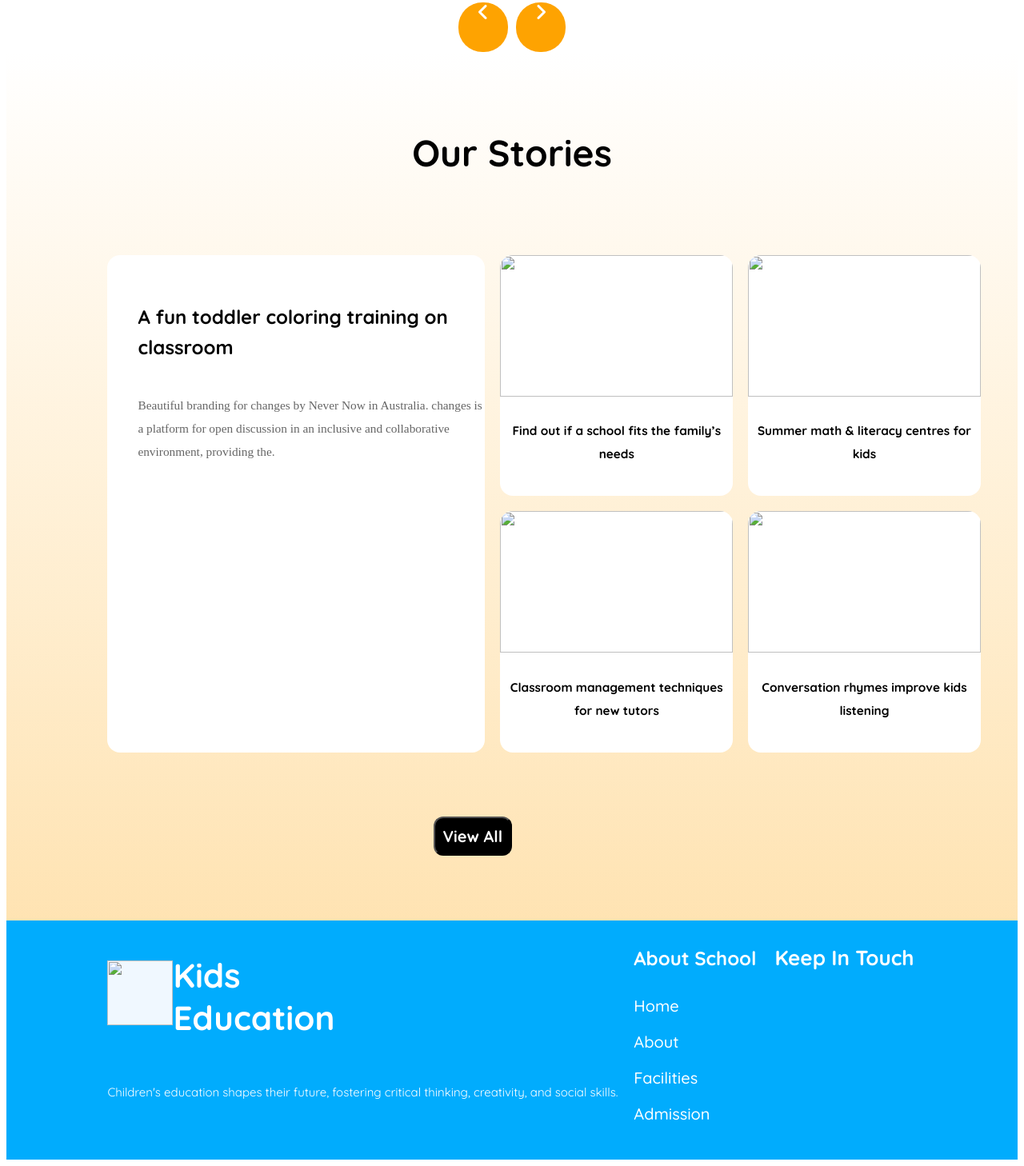
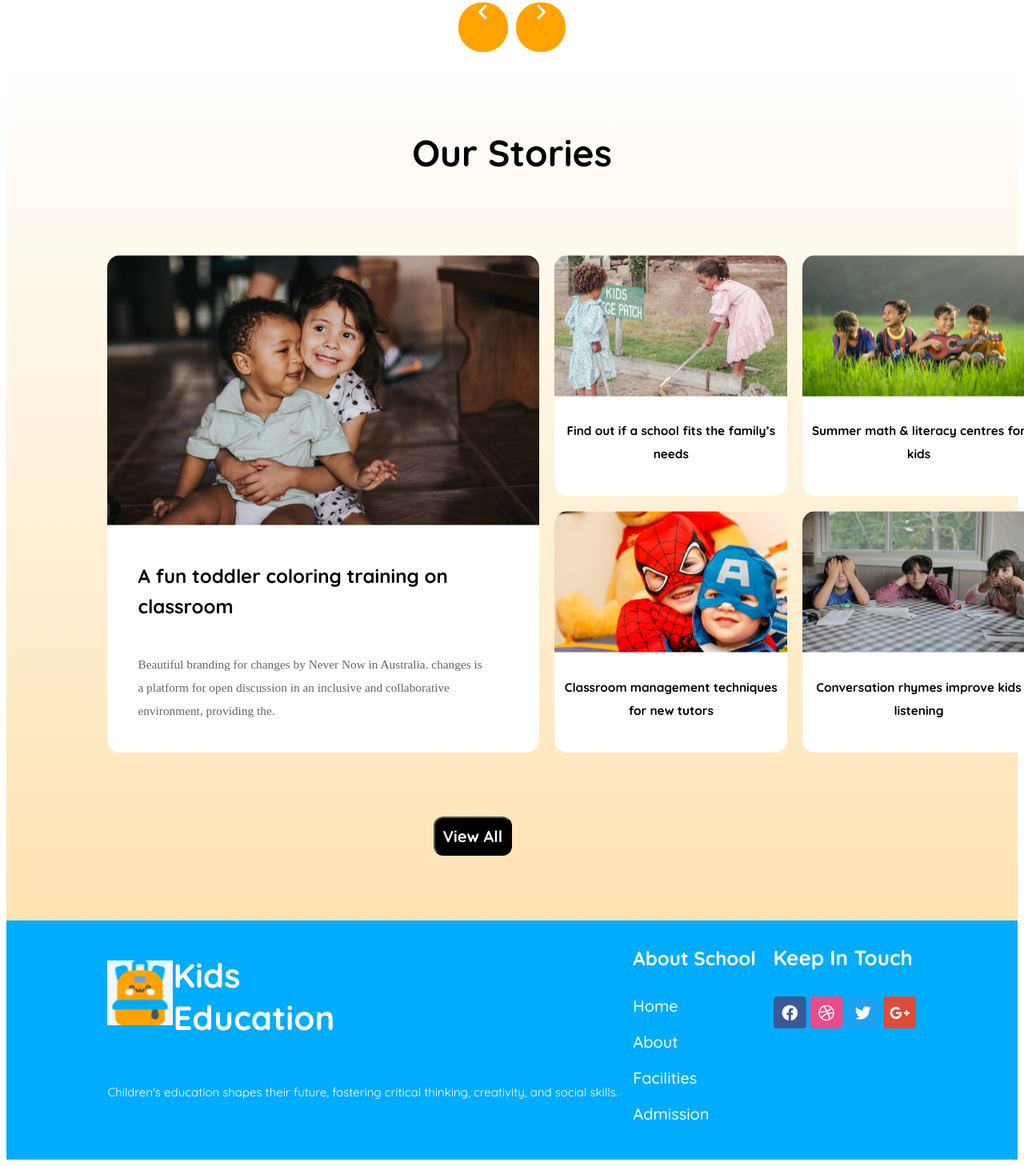
Before and after one commit to abdulmumin-21/assignment-02, a plain HTML site: page index.html in a window 1280 px wide. Shown: the part 1382-2840 px from the top of the page at 80% size. Drawn offline with Linux system fonts and the light colour scheme; the site is published under a folder, as on GitHub Pages, so addresses that start at the root find nothing.

Commit message:
fourth commit

```diff
--- a/index.html
+++ b/index.html
@@ -4,7 +4,7 @@
     <meta charset="UTF-8">
     <meta name="viewport" content="width=device-width, initial-scale=1.0">
     <title>assignment-02</title>
-    <link rel="stylesheet" href="./style.css">
+    <link rel="stylesheet" href="style.css">
     <link href="https://cdnjs.cloudflare.com/ajax/libs/font-awesome/6.0.0/css/all.min.css" rel="stylesheet">
 
 </head>
@@ -73,7 +73,7 @@
                         <button class="card-btn-b">Read More</button>
                     </div>
                     <div class="card-c">
-                        <img class="card-img" src="/images/middle.png" alt="">
+                        <img class="card-img" src="./images/middle.png" alt="">
                         <h2 class="card-titel">Middle (10-16) Years</h2>
                         <p class="card-text">Lorem ipsum dolor sit amet consectetur, adipisicing elit. Similique, sunt.</p>
                         <button class="card-btn-c">Read More</button>
@@ -109,7 +109,7 @@
 
                 <div class="container">
                     <div class="story-a">
-                        <img class="image-a1" src="/images/story-1.png" alt="">
+                        <img class="image-a1" src="./images/story-1.png" alt="">
                         <div class="story-1-div">
                             <h5 class="story-h">A fun toddler coloring training on
                                 classroom</h5>
@@ -121,22 +121,22 @@
 
                     <div class="story-b">
                         <div class="st-div">
-                            <img class="img-b" src="/images/story-2.png" alt="">
+                            <img class="img-b" src="./images/story-2.png" alt="">
                             <h5 class="story-h5">Find out if a school fits the
                                 family’s needs</h5>
                         </div>
                         <div class="st-div">
-                            <img class="img-b" src="/images/story-3.png" alt="">
+                            <img class="img-b" src="./images/story-3.png" alt="">
                             <h5 class="story-h5">Summer math & literacy
                                 centres for kids</h5>
                         </div>
                         <div class="st-div">
-                            <img class="img-b" src="/images/story-4.png" alt="">
+                            <img class="img-b" src="./images/story-4.png" alt="">
                             <h5 class="story-h5">Classroom management
                                 techniques for new tutors</h5>
                         </div>
                         <div class="st-div">
-                            <img class="img-b" src="/images/story-5.png" alt="">
+                            <img class="img-b" src="./images/story-5.png" alt="">
                             <h5 class="story-h5">Conversation rhymes
                                 improve kids listening</h5>
                         </div>
@@ -155,7 +155,7 @@
         <section id="footer">
             <div class="footer-1">
                 <div class="div-kids">
-                    <img class="bag-logo" src="/images/logo.png" alt="">
+                    <img class="bag-logo" src="./images/logo.png" alt="">
                     <h3 class="titel-1">Kids <br>
                         Education</h3>
                 </div>
@@ -183,10 +183,10 @@
                     <h4 class="titel-3">Keep In Touch</h4>
                 </div>
                 <div>
-                    <img src="/images/fb.png" alt="">
-                    <img src="/images/dribble.png" alt="">
-                    <img src="/images/twitter.png" alt="">
-                    <img src="/images/google+.png" alt="">
+                    <img src="./images/fb.png" alt="">
+                    <img src="./images/dribble.png" alt="">
+                    <img src="./images/twitter.png" alt="">
+                    <img src="./images/google+.png" alt="">
                 </div>
 
             </div>
```
